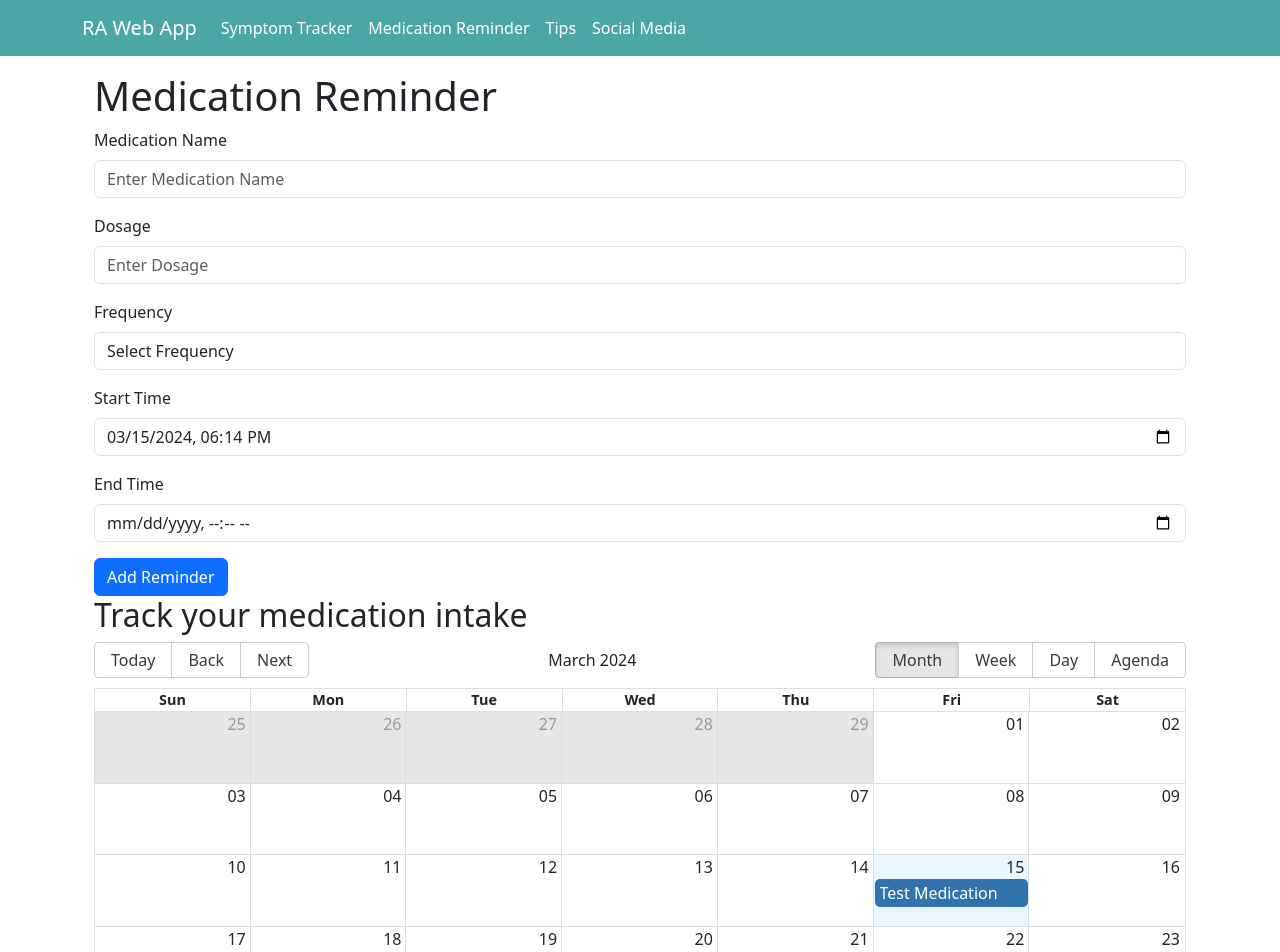
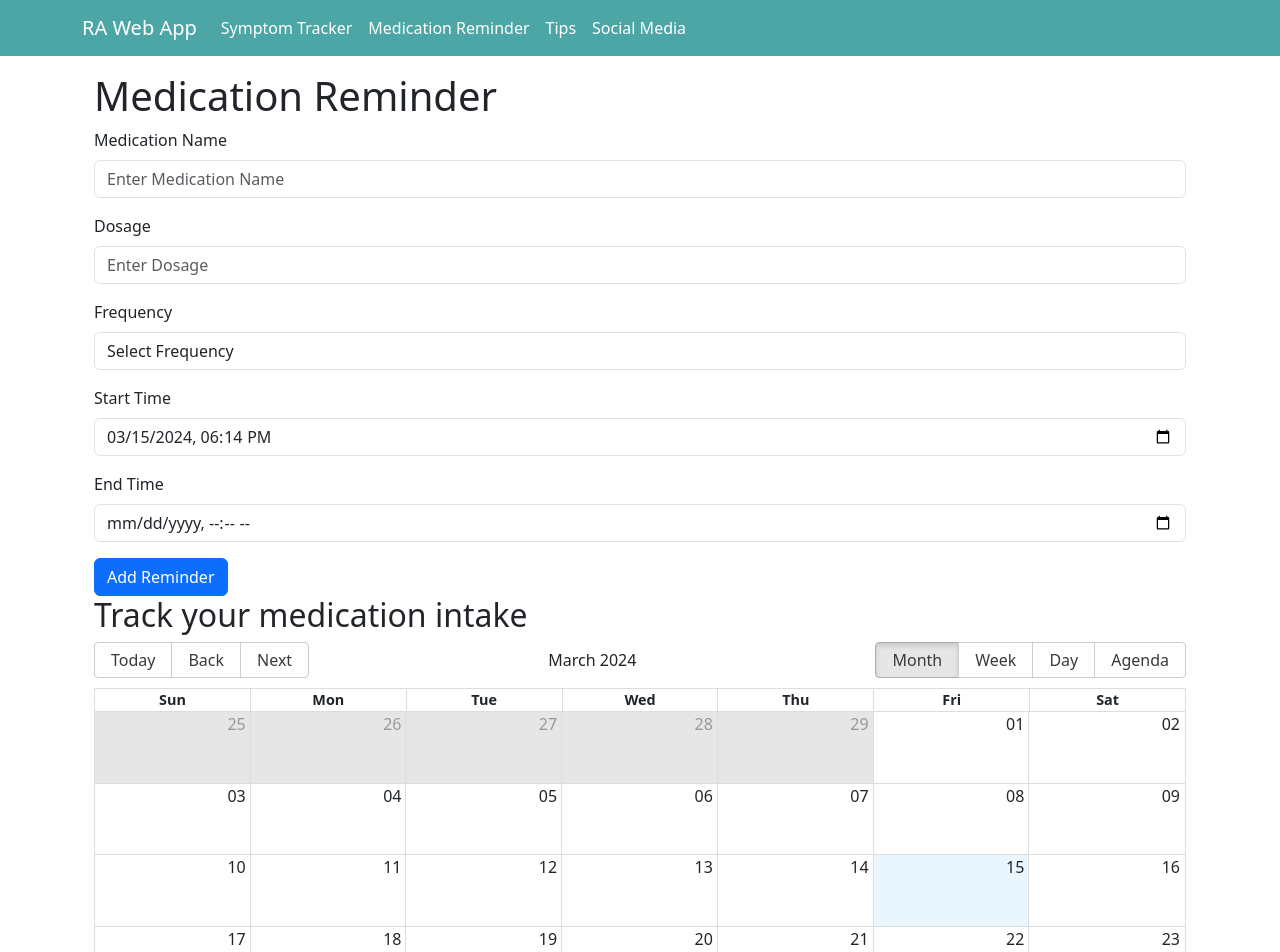
Before and after one commit to MCoding90/ArthriHealth, a React (Create React App) app: page /medication-page in a window 1280 px wide. Shown: the top 952 px of the page. Built offline with nearby package versions, Linux system fonts and the light colour scheme.

Commit message:
medication reminder small update

```diff
--- a/src/pages/Medicationpage.js
+++ b/src/pages/Medicationpage.js
@@ -1,5 +1,5 @@
 import React, { useState } from "react";
-import { Container, Form, Button } from "react-bootstrap";
+import { Container, Form, Button, Modal } from "react-bootstrap";
 import MedicationReminder from "./MedicationReminder";
 
 const MedicationPage = () => {
@@ -13,17 +13,18 @@ const MedicationPage = () => {
 	const [selectedDays, setSelectedDays] = useState([]);
 	const [startTime, setStartTime] = useState(today);
 	const [endTime, setEndTime] = useState("");
-	const [events, setEvents] = useState([
-		{ start: new Date(), end: new Date(), title: "Test Medication" },
-	]);
+	const [events, setEvents] = useState([]);
+	const [showSuccessModal, setShowSuccessModal] = useState(false);
 
 	console.log("Initial events state:", events);
 
+	// Function to calculate reminders based on user inputs like start time, frequency, and end time.
 	const calculateNextReminders = (start, frequency, end) => {
 		let reminders = [];
 		let currentDate = new Date(start);
 		const endDate = new Date(end);
 
+		// Loop through the date range to create reminders based on the selected frequency
 		while (currentDate <= endDate) {
 			// Daily frequency: Add a reminder for each day
 			if (frequency === "daily") {
@@ -72,6 +73,7 @@ const MedicationPage = () => {
 		}));
 	};
 
+	// Handler for form submission. Adds the new reminders to the state, clears the form, and shows the success modal
 	const handleSubmit = (e) => {
 		e.preventDefault();
 		console.log("Form submitted");
@@ -88,6 +90,7 @@ const MedicationPage = () => {
 			console.log("Updated events after adding new reminders:", updatedEvents);
 			return updatedEvents;
 		});
+
 		// Clear the form by resetting state values to their initial states
 		setMedicationName("");
 		setDosage("");
@@ -95,6 +98,12 @@ const MedicationPage = () => {
 		setSelectedDays([]);
 		setStartTime(today); // Reset to 'today' or another initial value as needed
 		setEndTime("");
+
+		// Show the success modal
+		setShowSuccessModal(true);
+
+		// Hide the modal after 5 seconds
+		setTimeout(() => setShowSuccessModal(false), 5000);
 	};
 
 	return (
@@ -186,6 +195,21 @@ const MedicationPage = () => {
 				</Button>
 			</Form>
 			<MedicationReminder events={events} />
+			{/* Success Message Modal */}
+			<Modal show={showSuccessModal} onHide={() => setShowSuccessModal(false)}>
+				<Modal.Header closeButton>
+					<Modal.Title>Success</Modal.Title>
+				</Modal.Header>
+				<Modal.Body>Reminder added successfully!</Modal.Body>
+				<Modal.Footer>
+					<Button
+						variant="secondary"
+						onClick={() => setShowSuccessModal(false)}
+					>
+						Close
+					</Button>
+				</Modal.Footer>
+			</Modal>
 		</Container>
 	);
 };
```
